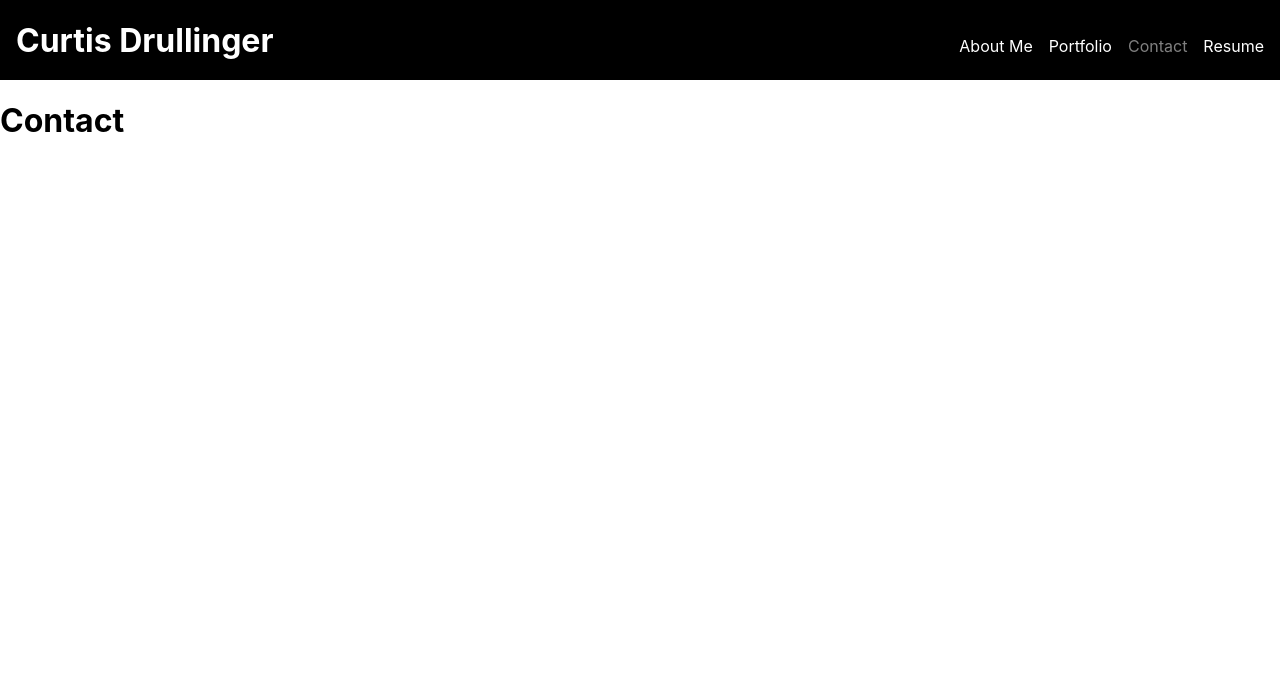
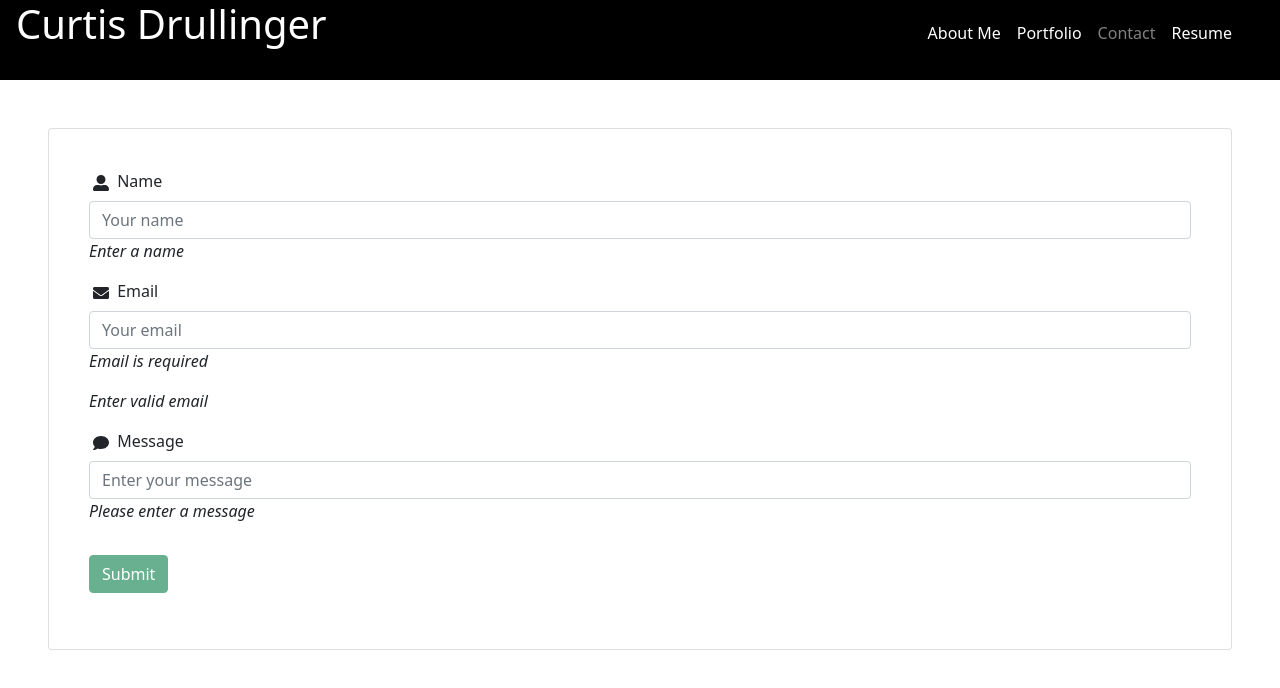
Before and after one commit to Curtisaurus/react-portfolio, a React (Create React App) app: page / in a window 1280 px wide. Both pictures are taken after a click on the item "Contact". Shown: the top 688 px of the page. Built offline with nearby package versions, Linux system fonts and the light colour scheme.

Commit message:
added contact form

```diff
--- a/package.json
+++ b/package.json
@@ -11,8 +11,9 @@
     "bootstrap-icons": "^1.5.0",
     "gh-pages": "^3.2.3",
     "react": "^17.0.2",
-    "react-bootstrap": "^1.6.1",
+    "react-bootstrap": "^1.6.3",
     "react-dom": "^17.0.2",
+    "react-icons": "^4.2.0",
     "react-scripts": "4.0.3",
     "web-vitals": "^1.1.2"
   },
--- a/src/App.js
+++ b/src/App.js
@@ -1,3 +1,4 @@
+import 'bootstrap/dist/css/bootstrap.min.css';
 import './App.css';
 import React, { useState } from 'react';
 import Header from './components/Header'
--- a/src/components/Contact.js
+++ b/src/components/Contact.js
@@ -1,7 +1,104 @@
-import React from 'react';
+import React, { useState } from 'react';
+import { Form, Button, Card } from "react-bootstrap";
+import { FaEnvelope, FaComment, FaUserAlt } from "react-icons/fa";
 
 export default function Contact() {
+
+  const [formState, setFormState] = useState({
+    name: "",
+    email: "",
+    message: ""
+  });
+
+  const validate = (email) => {
+    const expression = /^[a-zA-Z0-9_.+-]+@[a-zA-Z0-9-]+\.[a-zA-Z0-9-.]+$/;
+
+    return expression.test(String(email).toLowerCase())
+  }
+
+  const handleChange = (event) => {
+    const { name, value } = event.target;
+
+    setFormState({
+      ...formState,
+      [name]: value
+    });
+  };
+
+  const handleFormSubmit = async (event) => {
+    event.preventDefault();
+
+    try {
+      alert("Thank you for interest.  This form is currently not functional.");
+    } catch (e) {
+      console.error(e);
+    }
+
+    setFormState({
+      name: "",
+      email: "",
+      message: ""
+    });
+
+  };
+
   return (
-    <div><h1>Contact</h1></div>
-  )
-}
+    <>
+      <Card className="p-3 m-5">
+        <Form
+          onSubmit={handleFormSubmit}
+          className="p-4"
+        >
+          <Form.Group>
+            <Form.Label htmlFor="name">
+              <FaUserAlt className="mx-1" /> Name
+            </Form.Label>
+            <Form.Control
+              type="text"
+              placeholder="Your name"
+              name="name"
+              onChange={handleChange}
+              value={formState.name}
+            />
+            {!formState.name && <p style={{fontStyle: "italic"}}>Enter a name</p>}
+          </Form.Group>
+          <Form.Group>
+            <Form.Label htmlFor="email">
+              <FaEnvelope className="mx-1" /> Email
+            </Form.Label>
+            <Form.Control
+              type="text"
+              placeholder="Your email"
+              name="email"
+              onChange={handleChange}
+              value={formState.email}
+            />
+            {!formState.email && <p style={{fontStyle: "italic"}}>Email is required</p>}
+            {!validate(formState.email) ? (<p style={{fontStyle: "italic"}}>Enter valid email</p>) : (<p style={{fontStyle: "italic"}}>Email is valid</p>)}
+          </Form.Group>
+          <Form.Group>
+            <Form.Label htmlFor="message">
+              <FaComment className="mx-1" /> Message
+            </Form.Label>
+            <Form.Control
+              type="text"
+              placeholder="Enter your message"
+              name="message"
+              onChange={handleChange}
+              value={formState.message}
+            />
+            {!formState.message && <p style={{fontStyle: "italic"}}>Please enter a message</p>}
+          </Form.Group>
+          <Button
+            disabled={!(formState.email && formState.name && formState.message)}
+            type="submit"
+            variant="success"
+            className="my-3"
+          >
+            Submit
+          </Button>
+        </Form>
+      </Card>
+    </>
+  );
+};
```
Also changed, not shown: 1 other file (tests, documents, lock files or other folders).
